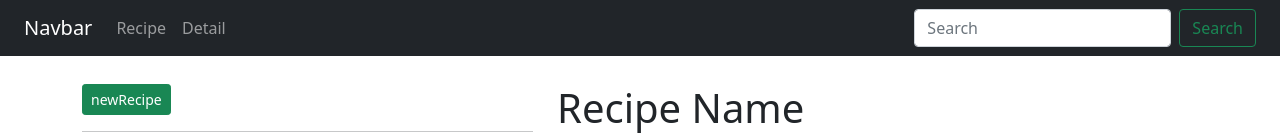
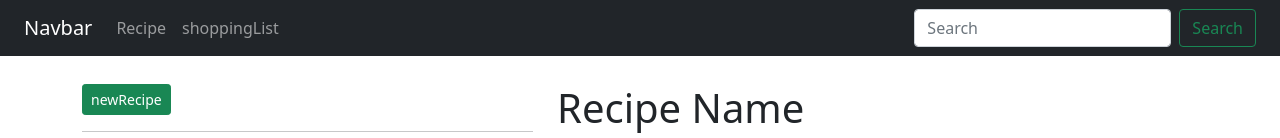
Before and after one commit to Anton6896/angular_zerotohero, an Angular app: page / in a window 1280 px wide. Shown: the top 138 px of the page. Built offline with nearby package versions, Linux system fonts and the light colour scheme.

Commit message:
added z pozition to css navbar

```diff
--- a/src/app/components/header/header.component.css
+++ b/src/app/components/header/header.component.css
@@ -2,4 +2,5 @@
   position: fixed;
   top: 0;
   width: 100%;
+  z-index:2;
 }
--- a/src/app/components/header/header.component.html
+++ b/src/app/components/header/header.component.html
@@ -13,7 +13,7 @@
           <a class="nav-link" aria-current="page" href="#" (click)="onRecipe()">Recipe</a>
         </li>
         <li class="nav-item">
-          <a class="nav-link" href="#" (click)="onDetails()">Detail</a>
+          <a class="nav-link" href="#" (click)="onShoppingList()">shoppingList</a>
         </li>
 
        <!-- <li class="nav-item dropdown">
--- a/src/app/components/header/header.component.ts
+++ b/src/app/components/header/header.component.ts
@@ -1,4 +1,4 @@
-import {Component, EventEmitter, OnInit, Output} from '@angular/core';
+import { Component, EventEmitter, OnInit, Output } from '@angular/core';
 
 @Component({
   selector: 'app-header',
@@ -22,11 +22,11 @@ export class HeaderComponent implements OnInit {
   }
 
   onRecipe() {
-    this.recipeEmitter.emit({showRecipe: true, showShopping: false})
+    this.recipeEmitter.emit({ showRecipe: true, showShopping: false })
   }
 
-  onDetails() {
-    this.shoppingEmitter.emit({showRecipe: false, showShopping: true})
+  onShoppingList() {
+    this.shoppingEmitter.emit({ showRecipe: false, showShopping: true })
   }
 
 }
```
